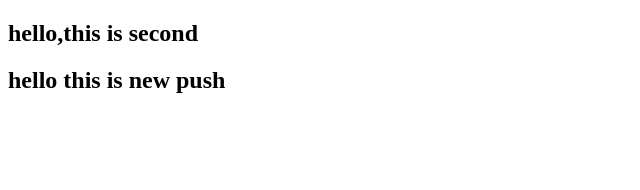
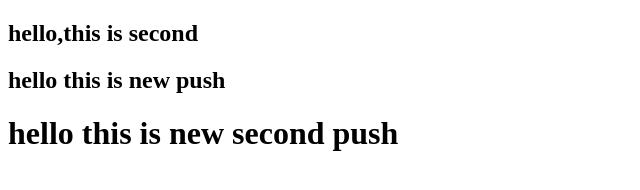
Before and after one commit to emon84090/second-project, a plain HTML site: page index.html in a window 1280 px wide. Shown: the whole page, without its empty margins (0-640 px from the left). Drawn offline with Linux system fonts and the light colour scheme.

Commit message:
second-commit

```diff
--- a/index.html
+++ b/index.html
@@ -10,6 +10,7 @@
 
     <h2>hello,this is second</h2>
     <h2>hello this is new push</h2>
+    <h1>hello this is new second push</h1>
 
 </body>
 </html>
```
